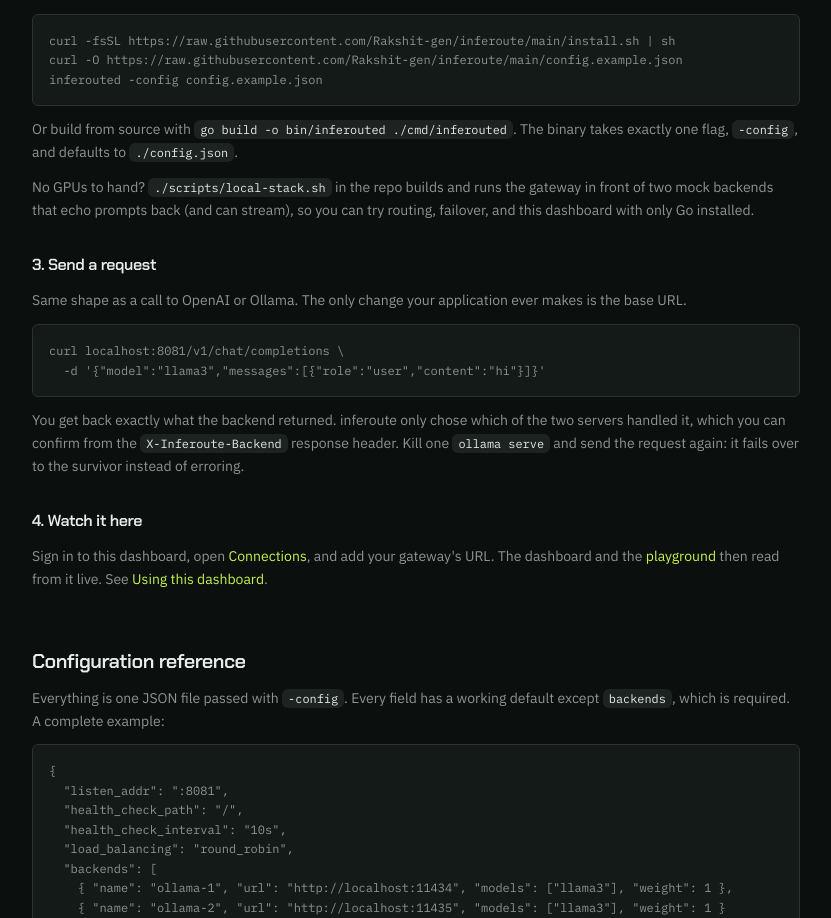
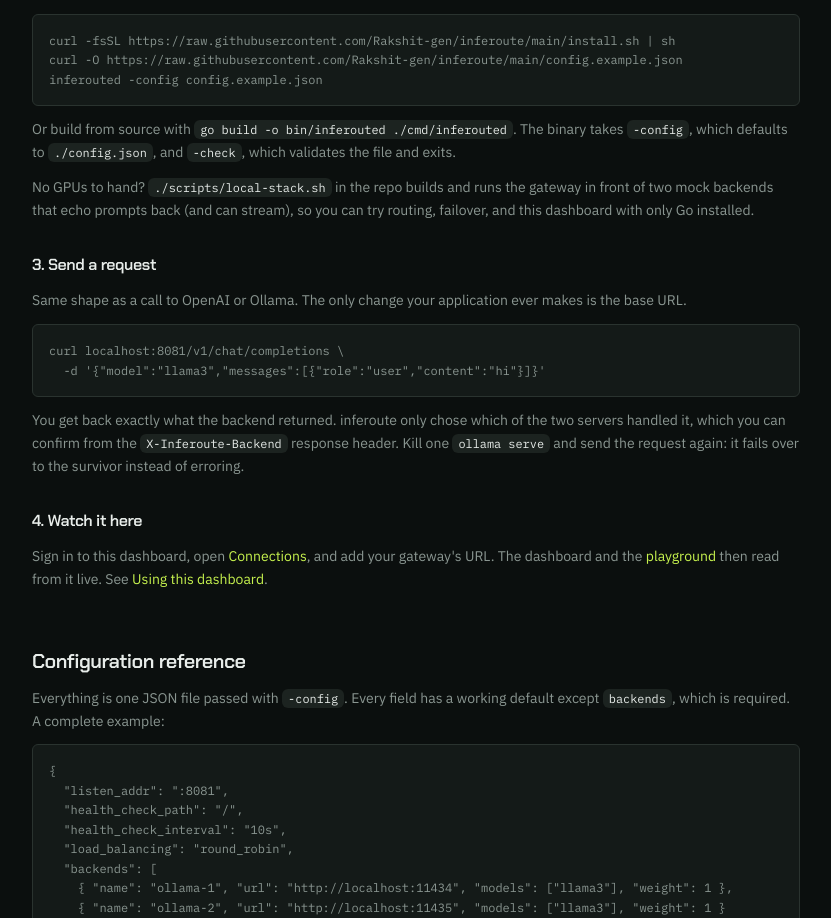
Before and after one commit to Rakshit-gen/inferoute, a Next.js app in the folder web/: page /docs in a window 1280 px wide. Shown: the part 3686-4604 px from the top of the page, without its empty margins (56-887 px from the left). Built offline with nearby package versions, Linux system fonts and the light colour scheme; no server answers.

Commit message:
docs: mention -check on the dashboard's documentation page

```diff
--- a/web/app/docs/page.tsx
+++ b/web/app/docs/page.tsx
@@ -337,7 +337,7 @@ curl -O https://raw.githubusercontent.com/Rakshit-gen/inferoute/main/config.exam
 inferouted -config config.example.json`}</Pre>
       <P>
         Or build from source with <Code>go build -o bin/inferouted ./cmd/inferouted</Code>. The
-        binary takes exactly one flag, <Code>-config</Code>, and defaults to <Code>./config.json</Code>.
+        binary takes <Code>-config</Code>, which defaults to <Code>./config.json</Code>, and <Code>-check</Code>, which validates the file and exits.
       </P>
       <P>
         No GPUs to hand? <Code>./scripts/local-stack.sh</Code> in the repo builds and runs the
```
